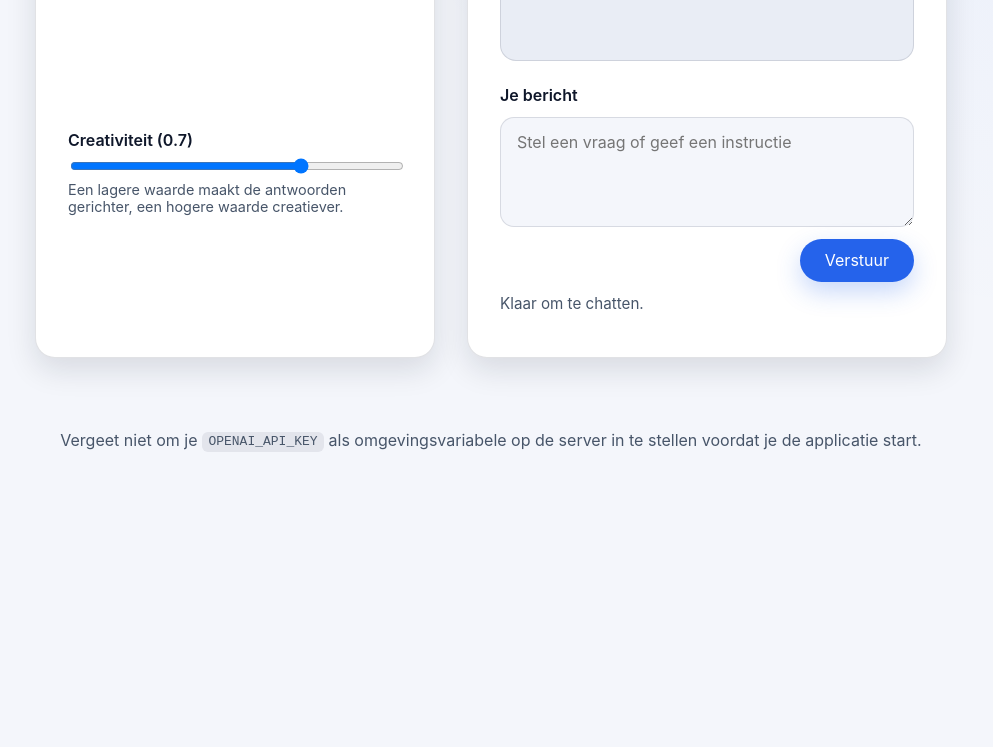
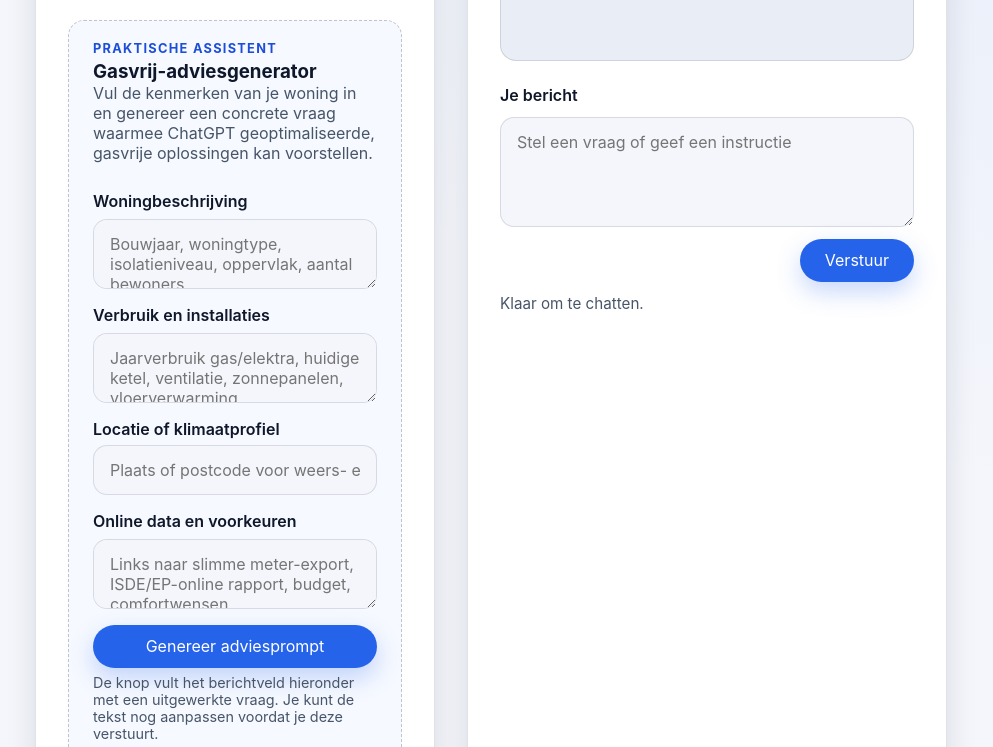
Before and after one commit to jhw367/chatgpt-codex-projects, a website: page public/index.html in a window 1280 px wide. Shown: the part 594-1341 px from the top of the page, without its empty margins (149-1142 px from the left). Before the commit the page ends 1096 px from the top, so only its background shows below. Drawn offline with Linux system fonts and the light colour scheme.

Commit message:
Add gas-free advice prompt generator

```diff
--- a/public/app.js
+++ b/public/app.js
@@ -7,6 +7,11 @@
 const messageInput = document.querySelector('#user-message');
 const statusLine = document.querySelector('#status');
 const systemInput = document.querySelector('#system-message');
+const homeDescriptionInput = document.querySelector('#home-description');
+const usageDetailsInput = document.querySelector('#usage-details');
+const locationInput = document.querySelector('#location-climate');
+const dataSourcesInput = document.querySelector('#data-sources');
+const buildPromptButton = document.querySelector('#build-gasfree-prompt');
 const temperatureInput = document.querySelector('#temperature');
 const temperatureValue = document.querySelector('#temperature-value');
 const clearButton = document.querySelector('#clear-chat');
@@ -187,6 +192,15 @@
   persistState();
 });
 
+if (buildPromptButton) {
+  buildPromptButton.addEventListener('click', () => {
+    const prompt = buildGasFreePrompt();
+    messageInput.value = prompt;
+    messageInput.focus();
+    setStatus('Adviesprompt gegenereerd. Pas gerust aan en verstuur.', 'info');
+  });
+}
+
 async function requestCompletion(lastUserMessage) {
   setLoading(true);
   setStatus('Antwoord opvragen...');
@@ -275,3 +289,39 @@
   statusLine.textContent = message;
   statusLine.dataset.type = type;
 }
+
+function buildGasFreePrompt() {
+  const description = normalizeInput(homeDescriptionInput?.value, '');
+  const usage = normalizeInput(usageDetailsInput?.value, '');
+  const location = normalizeInput(
+    locationInput?.value,
+    'Geen locatie opgegeven; gebruik een typisch Nederlands klimaatprofiel en netbelasting.'
+  );
+  const dataSources = normalizeInput(
+    dataSourcesInput?.value,
+    'Geen online data meegeleverd; baseer je op generieke aannames en benoem welke data nog nodig is.'
+  );
+
+  const bulletLines = [
+    `- Woning: ${description || 'Niet opgegeven; vraag naar bouwjaar, woningtype, isolatie en oppervlak.'}`,
+    `- Verbruik/installaties: ${usage || 'Niet opgegeven; vraag naar jaarverbruik gas/elektra en huidige installaties.'}`,
+    `- Locatie/klimaat: ${location}`,
+    `- Data/voorkeuren: ${dataSources}`,
+  ].join('\n');
+
+  return [
+    'Je bent een Nederlandse energie-adviseur gespecialiseerd in aardgasvrij wonen.',
+    'Stel een geoptimaliseerde routekaart op met concrete maatregelen, volgorde, investeringsindicaties en verwachte besparing.',
+    'Gebruik publieke weerdata, netbelasting en typische woningprofielen om hiaten op te vullen en stel gerichte vervolgvragen waar nodig.',
+    'Beschikbare input:',
+    bulletLines,
+    "Lever drie scenario's: (1) snelle winst/laag budget, (2) gebalanceerd, (3) maximaal toekomstbestendig.",
+    'Per scenario: isolatie, ventilatie, verwarming (all-electric of hybride warmtepomp), opwek (PV), opslag/regeling, subsidies (ISDE e.d.), terugverdientijd, CO₂-reductie, comfortimpact en aandachtspunten rond netcongestie.',
+    'Sluit af met benodigde onderzoeken/vergunningen, volgorde van stappen, checklist voor aannemer/installateur en meetpunten om voortgang te bewaken.',
+  ].join('\n');
+}
+
+function normalizeInput(value, fallback = '') {
+  const trimmed = typeof value === 'string' ? value.trim() : '';
+  return trimmed || fallback;
+}
--- a/public/index.html
+++ b/public/index.html
@@ -46,6 +46,64 @@
             Een lagere waarde maakt de antwoorden gerichter, een hogere waarde creatiever.
           </p>
         </div>
+
+        <div class="helper" aria-labelledby="helper-title">
+          <div class="helper__intro">
+            <div>
+              <p class="helper__eyebrow">Praktische assistent</p>
+              <h3 id="helper-title">Gasvrij-adviesgenerator</h3>
+              <p>
+                Vul de kenmerken van je woning in en genereer een concrete vraag waarmee ChatGPT
+                geoptimaliseerde, gasvrije oplossingen kan voorstellen.
+              </p>
+            </div>
+          </div>
+          <div class="helper__fields">
+            <div class="field">
+              <label class="field__label" for="home-description">Woningbeschrijving</label>
+              <textarea
+                id="home-description"
+                class="field__textarea"
+                rows="2"
+                placeholder="Bouwjaar, woningtype, isolatieniveau, oppervlak, aantal bewoners"
+              ></textarea>
+            </div>
+            <div class="field">
+              <label class="field__label" for="usage-details">Verbruik en installaties</label>
+              <textarea
+                id="usage-details"
+                class="field__textarea"
+                rows="2"
+                placeholder="Jaarverbruik gas/elektra, huidige ketel, ventilatie, zonnepanelen, vloerverwarming"
+              ></textarea>
+            </div>
+            <div class="field field--inline">
+              <label class="field__label" for="location-climate">Locatie of klimaatprofiel</label>
+              <input
+                id="location-climate"
+                type="text"
+                class="field__textarea"
+                placeholder="Plaats of postcode voor weers- en netbelasting"
+              />
+            </div>
+            <div class="field">
+              <label class="field__label" for="data-sources">Online data en voorkeuren</label>
+              <textarea
+                id="data-sources"
+                class="field__textarea"
+                rows="2"
+                placeholder="Links naar slimme meter-export, ISDE/EP-online rapport, budget, comfortwensen"
+              ></textarea>
+            </div>
+          </div>
+          <div class="helper__actions">
+            <button type="button" id="build-gasfree-prompt" class="primary-button">Genereer adviesprompt</button>
+            <p class="field__hint">
+              De knop vult het berichtveld hieronder met een uitgewerkte vraag. Je kunt de tekst nog aanpassen
+              voordat je deze verstuurt.
+            </p>
+          </div>
+        </div>
       </section>
 
       <section class="chat" aria-labelledby="chat-title">
--- a/public/styles.css
+++ b/public/styles.css
@@ -102,6 +102,47 @@
 .settings {
   display: grid;
   gap: 1.5rem;
+}
+
+.helper {
+  border: 1px dashed var(--border-strong);
+  border-radius: 16px;
+  padding: 1.25rem 1.5rem;
+  background: rgba(37, 99, 235, 0.04);
+  display: grid;
+  gap: 1rem;
+}
+
+@media (prefers-color-scheme: dark) {
+  .helper {
+    background: rgba(96, 165, 250, 0.08);
+  }
+}
+
+.helper__intro {
+  display: flex;
+  align-items: center;
+  gap: 1rem;
+}
+
+.helper__eyebrow {
+  text-transform: uppercase;
+  letter-spacing: 0.1em;
+  font-weight: 700;
+  font-size: 0.8rem;
+  margin: 0 0 0.25rem;
+  color: var(--accent-strong);
+}
+
+.helper__fields {
+  display: grid;
+  grid-template-columns: repeat(auto-fit, minmax(260px, 1fr));
+  gap: 1rem;
+}
+
+.helper__actions {
+  display: grid;
+  gap: 0.4rem;
 }
 
 .field {
@@ -318,6 +359,10 @@
     padding: 1.5rem;
   }
 
+  .helper__fields {
+    grid-template-columns: 1fr;
+  }
+
   .chat__log {
     min-height: 260px;
   }
```
